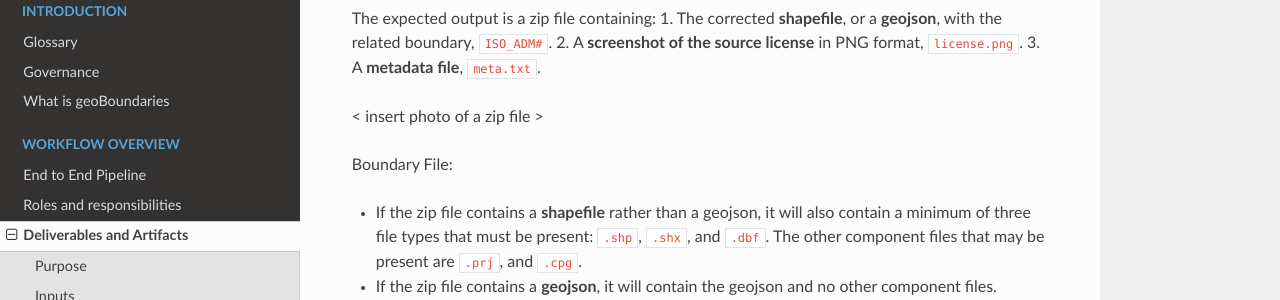
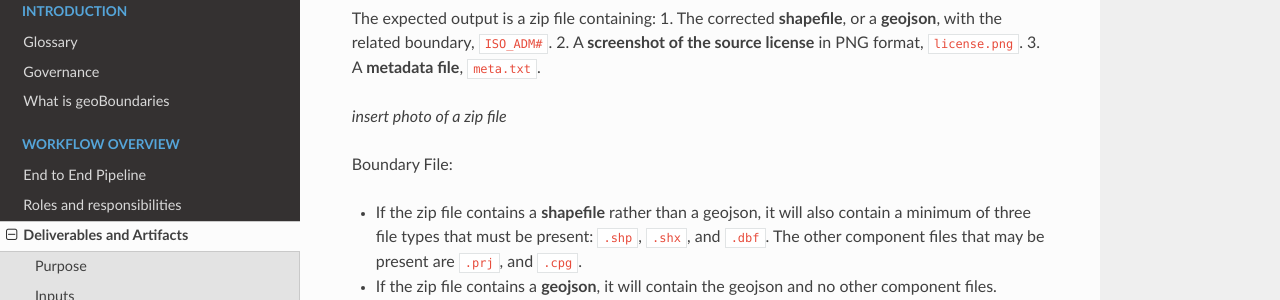
Before and after one commit to wmgeolab/gbDocs, an MkDocs documentation site: the page built from docs/docs/10-workflow-overview/deliverables-and-artifacts.md, in a window 1280 px wide and 900 px high, scrolled down 362 px. Shown: the part 151-451 px from the top of the window. Built offline with MkDocs 1.6.1, drawn with Linux system fonts in a browser that asks for light colours; nearby versions of some CDN libraries.

Commit message:
Update deliverables-and-artifacts.md

```diff
--- a/docs/docs/10-workflow-overview/deliverables-and-artifacts.md
+++ b/docs/docs/10-workflow-overview/deliverables-and-artifacts.md
@@ -12,7 +12,7 @@ The expected output is a zip file containing:
    2. A **screenshot of the source license** in PNG format, `license.png`.
    3. A **metadata file**, `meta.txt`.
 
-< insert photo of a zip file >
+_insert photo of a zip file_
 
 Boundary File:
 
```
